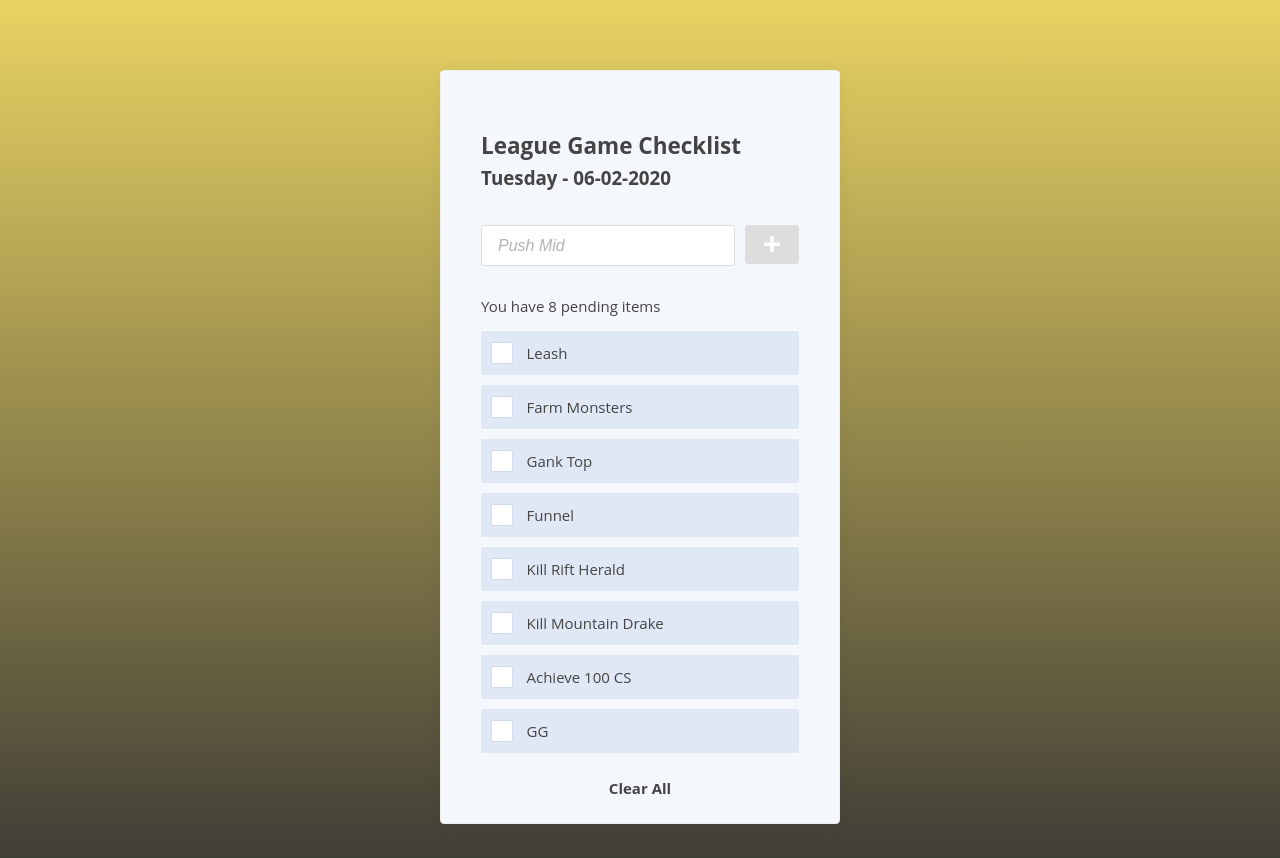
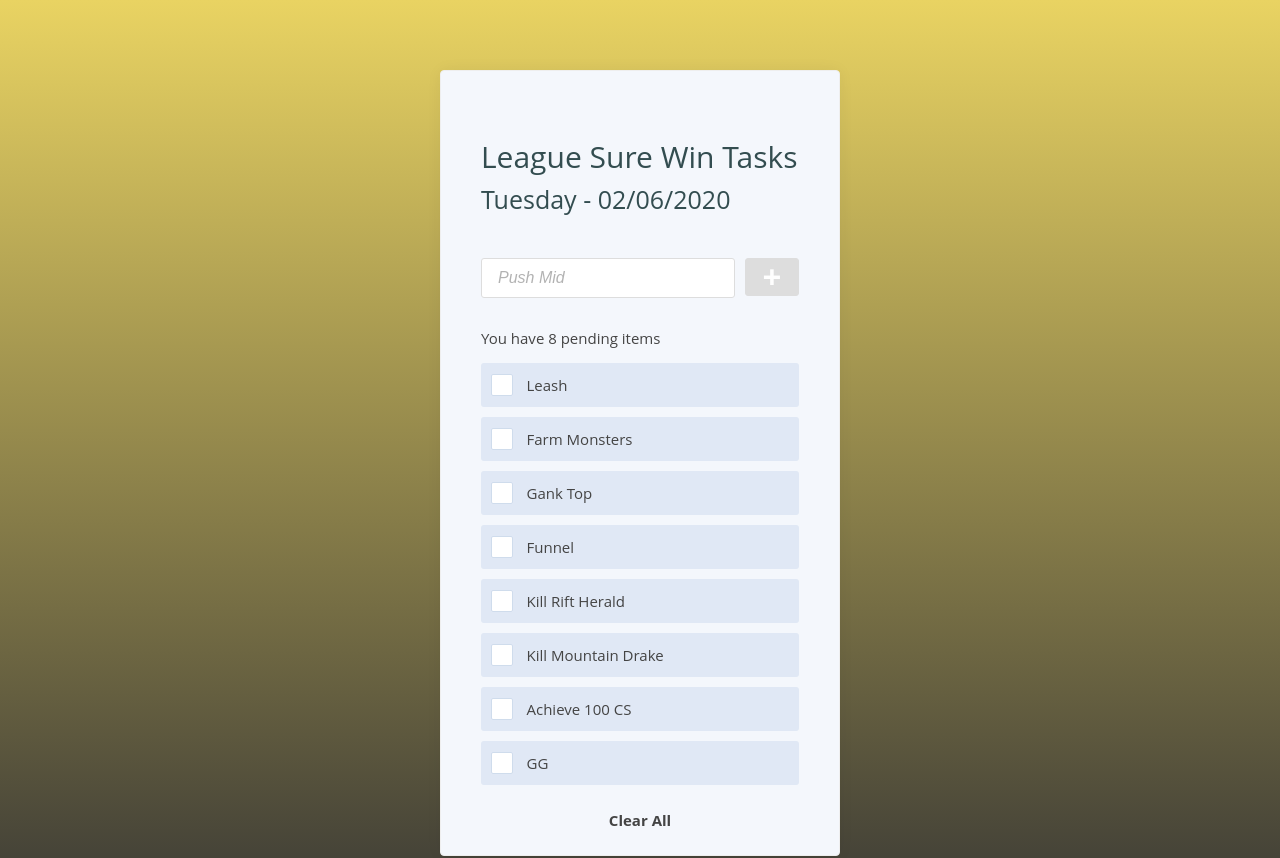
Before and after one commit to MarJaysonSanAgustin/vue-simple-todo, a Vue app: page / in a window 1280 px wide. Shown: the top 858 px of the page. Built offline with nearby package versions, Linux system fonts and the light colour scheme.

Commit message:
refactor: use todo-header and todo-item component Close #3

```diff
--- a/src/components/Todo.vue
+++ b/src/components/Todo.vue
@@ -1,10 +1,17 @@
 <template>
   <section class="todo-wrapper">
 
-      <h2 class="todo-title">League Game Checklist <br> <small>{{ today.day }} - {{ today.date }}</small></h2>
+    <TodoHeader title="League Sure Win Tasks" />
 
     <form @keydown.enter.prevent="">
-        <input type="text" class="input-todo" v-bind:class="{ active: newTodo }" placeholder="Push Mid" v-model="newTodo" v-on:keyup.enter="addItem">
+      <input
+        type="text"
+        class="input-todo"
+        placeholder="Push Mid"
+        v-model="newTodo"
+        v-on:keyup.enter="addItem"
+        v-bind:class="{ active: newTodo }"
+      >
       <div class="btn btn-add" v-bind:class="{ active: newTodo }"  @click="addItem">+</div>
     </form>
 
@@ -12,11 +19,8 @@
       <p class="status busy">You have {{ pending.length }} pending item<span v-if="pending.length>1">s</span></p>
 
       <transition-group name="todo-item" tag="ul" class="todo-list">
-          <li v-for="(item) in pending" v-bind:key="item.title">
-            <input class="todo-checkbox" v-bind:id="'item_' + item.id" v-model="item.done" type="checkbox">
-            <label v-bind:for="'item_' + item.id"></label>
-            <span class="todo-text">{{ item.title }}</span>
-            <span class="delete" @click="deleteItem(item)"></span>
+        <li v-for="item in pending" v-bind:key="item.title">
+          <TodoItem :todoItem="item" @todoItemDeleted="deleteItem"/>
         </li>
       </transition-group>
 
@@ -31,11 +35,8 @@
       <p class="status">Completed tasks: {{ completedPercentage }}</p>
 
       <transition-group name="todo-item" tag="ul" class="todo-list archived">
-          <li v-for="(item) in completed" v-bind:key="item.title">
-            <input class="todo-checkbox" v-bind:id="'item_' + item.id" v-model="item.done" type="checkbox">
-            <label v-bind:for="'item_' + item.id"></label>
-            <span class="todo-text">{{ item.title }}</span>
-            <span class="delete" @click="deleteItem(item)"></span>
+        <li v-for="item in completed" v-bind:key="item.title">
+          <TodoItem :todoItem="item" @todoItemDeleted="deleteItem"/>
         </li>
       </transition-group>
 
@@ -54,7 +55,15 @@
 </template>
 
 <script>
+import TodoHeader from './TodoHeader.vue';
+import TodoItem from './TodoItem.vue';
+
 export default {
+  name: 'Todo',
+  components: {
+    TodoHeader,
+    TodoItem
+  },
   data () {
     return {
       todoList: [
@@ -76,47 +85,21 @@
   },
   watch: {
     todoList: {
-      handler: function (updatedList) {
+      handler (updatedList) {
         localStorage.setItem('todos', JSON.stringify(updatedList));
       },
       deep: true
     }
   },
   computed: {
-    pending: function () {
-      return this.todoList.filter(function (item) {
-        return !item.done;
-      });
+    pending () {
+      return this.todoList.filter(item => !item.done);
     },
-    completed: function () {
-      return this.todoList.filter(function (item) {
-        return item.done;
-      });
+    completed () {
+      return this.todoList.filter(item => item.done);
     },
-    completedPercentage: function () {
-      return (Math.floor((this.completed.length / this.todoList.length) * 100)) + '%';
-    },
-    today: function () {
-      const weekday = ['Sunday', 'Monday', 'Tuesday', 'Wednesday', 'Thursday', 'Friday', 'Saturday'];
-      let today = new Date();
-      let dd = today.getDate();
-      let mm = today.getMonth() + 1;
-      const yyyy = today.getFullYear();
-
-      if (dd < 10) {
-        dd = '0' + dd;
-      }
-
-      if (mm < 10) {
-        mm = '0' + mm;
-      }
-
-      today = {
-        day: weekday[today.getDay()],
-        date: mm + '-' + dd + '-' + yyyy
-      };
-
-      return (today);
+    completedPercentage () {
+      return `${Math.floor((this.completed.length / this.todoList.length) * 100)}%`;
     }
   },
   methods: {
```
Lines whose indentation alone changed are shown as unchanged.
